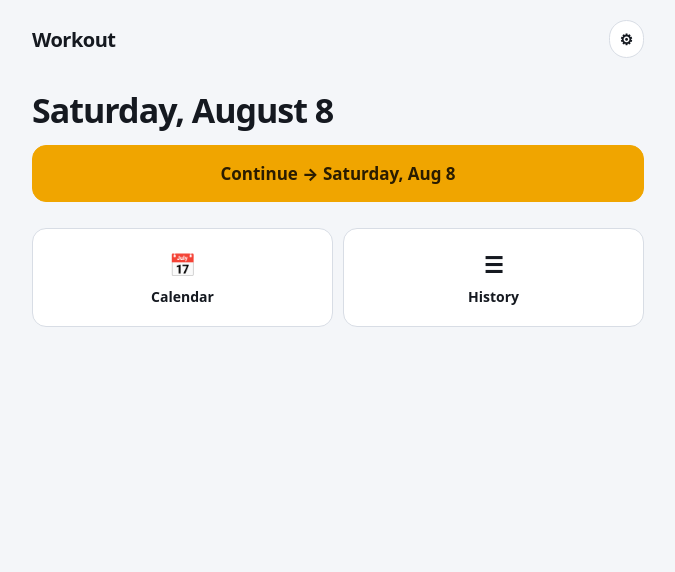
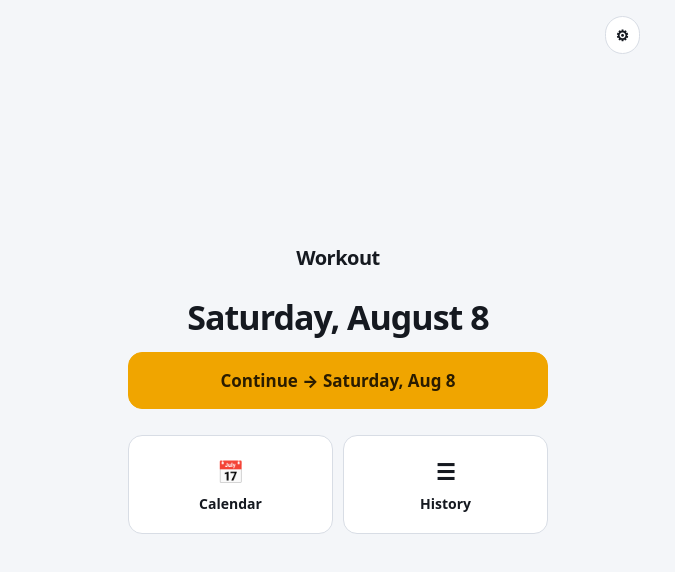
Before and after one commit to NicholasAntoniadesEngineer/workout_tracker, a plain HTML site: page index.html in a window 1280 px wide. Shown: the whole page, without its empty margins (302-977 px from the left). Drawn offline with Linux system fonts and the light colour scheme.

Commit message:
Centre the landing page content in the middle of the screen

```diff
--- a/js/views.js
+++ b/js/views.js
@@ -322,8 +322,9 @@ function homeView(){
   const totalDone=state.sessions.filter(s=>s.ex.some(e=>e.sets.length)).length;
 
   let h="<div class='wrap scroll home'>"+
-    "<div class='homehead'><div class='brand'>Workout</div>"+
-      "<button class='daysbtn iconbtn' id='settingsbtn' title='Settings'>&#9881;</button></div>"+
+    "<button class='daysbtn iconbtn homegear' id='settingsbtn' title='Settings'>&#9881;</button>"+
+    "<div class='homeinner'>"+
+      "<div class='brand'>Workout</div>"+
       "<div class='homehero'>"+
         "<div class='homeday'>"+esc(dateStr)+"</div>"+
         homeCta(running,finished,emptyOpen,doneToday)+
@@ -335,6 +336,7 @@ function homeView(){
   if(totalDone)
     h+="<div class='homestat'>"+weekDone+" of the last 7 days trained &middot; "+
        totalDone+" workout"+(totalDone>1?"s":"")+" logged</div>";
+  h+="</div>";
   return h+"</div>";
 }
 
--- a/styles.css
+++ b/styles.css
@@ -250,9 +250,13 @@ input.name{background:var(--bg);border:1px solid var(--accent);color:var(--text)
 .csvrow{margin-top:-2px;margin-bottom:16px;}
 
 /* Landing page — the app opens here. Calm, few words, clear next step. */
-.home{padding-top:max(20px,env(safe-area-inset-top));}
-.homehead{display:flex;justify-content:space-between;align-items:center;margin-bottom:34px;}
-.brand{font-size:20px;font-weight:800;letter-spacing:-0.5px;}
+.wrap.scroll.home{position:relative;display:flex;flex-direction:column;align-items:center;
+  padding:max(20px,env(safe-area-inset-top)) 20px 20px;box-sizing:border-box;text-align:center;}
+/* Auto top/bottom margins centre the block vertically yet still let it scroll if it ever
+   outgrows a short screen — unlike justify-content:center, which would clip the top. */
+.homeinner{margin:auto 0;width:100%;max-width:420px;}
+.homegear{position:absolute;top:max(16px,env(safe-area-inset-top));right:18px;z-index:2;}
+.brand{font-size:20px;font-weight:800;letter-spacing:-0.5px;margin-bottom:28px;}
 .homehero{margin-bottom:26px;}
 .homeday{font-size:clamp(26px,8vw,34px);font-weight:800;letter-spacing:-1px;line-height:1.1;
   margin-bottom:16px;}
```
Lines whose indentation alone changed are shown as unchanged.
